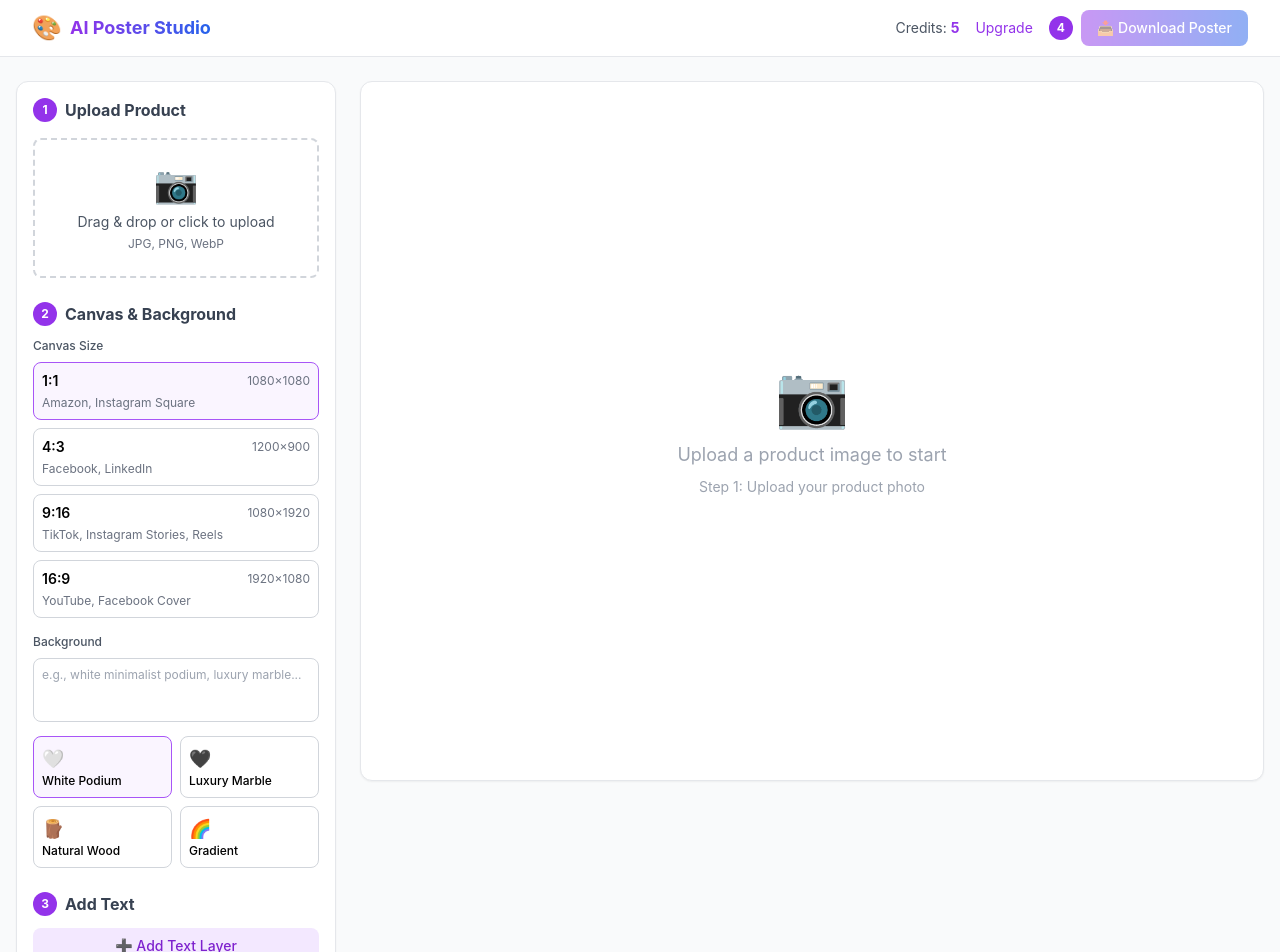
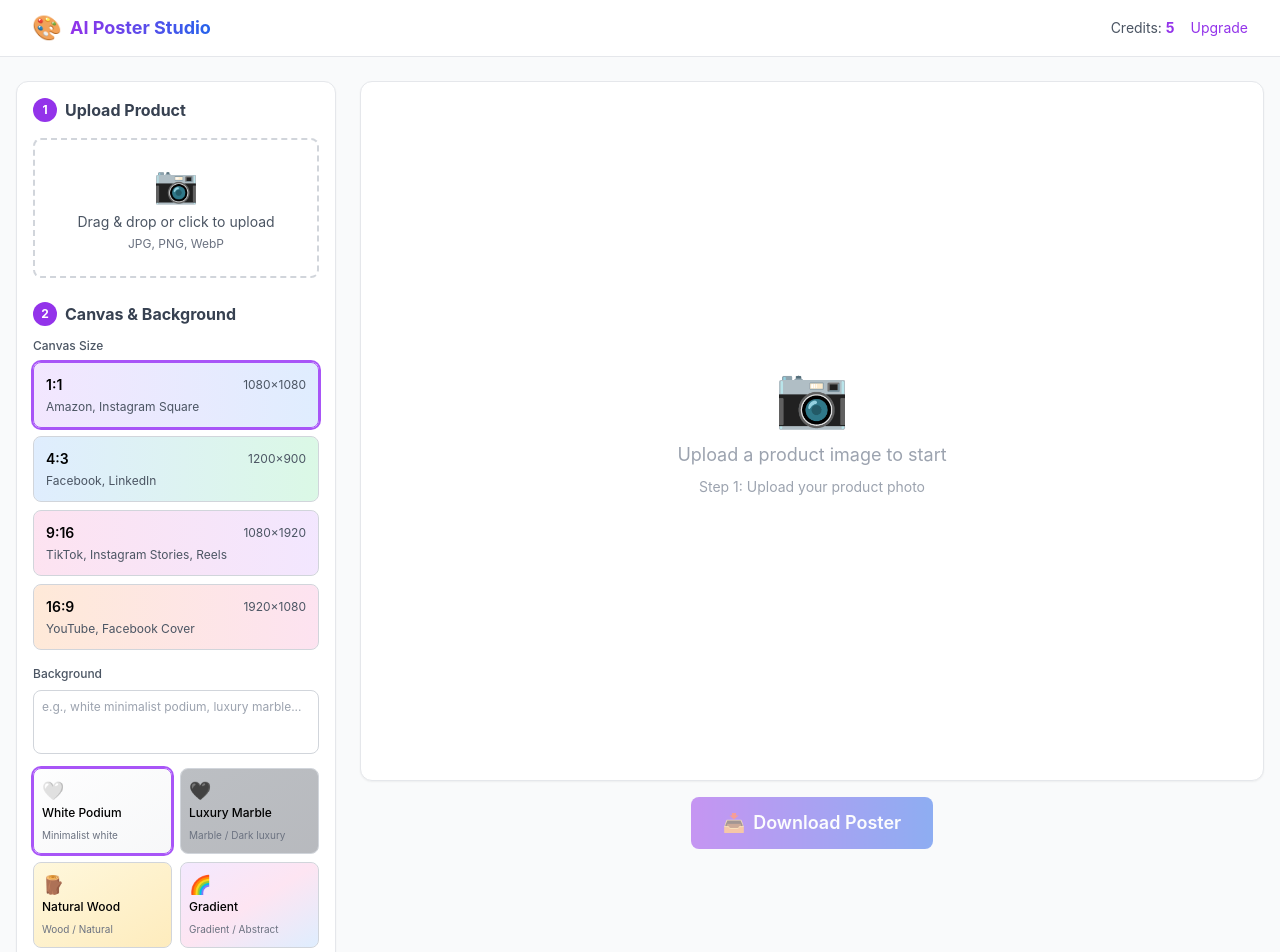
Before and after one commit to Linda260308/AI-E-commerce-Design-Studio, a Next.js app in the folder frontend/: page /editor in a window 1280 px wide. Shown: the top 952 px of the page. Built offline with nearby package versions, Linux system fonts and the light colour scheme.

Commit message:
feat: add Remove.bg API integration, product scale slider, beautified canvas & background buttons, move download below canvas

```diff
--- a/frontend/src/pages/editor.tsx
+++ b/frontend/src/pages/editor.tsx
@@ -26,24 +26,27 @@ export default function Editor() {
   } = usePosterStore();
 
   const [showTextTools, setShowTextTools] = useState(false);
-  const [activeStep, setActiveStep] = useState(1);
   const [backgroundType, setBackgroundType] = useState('White Podium');
+  const [productScale, setProductScale] = useState(100);
   const canvasRef = useRef<HTMLDivElement>(null);
+
+  // Remove.bg API Key
+  const REMOVE_BG_API_KEY = 'bh1QY29JdqoMv4JeWzeZa8Zm';
 
   // 画布尺寸配置
   const aspectRatios = [
-    { ratio: '1:1', platforms: 'Amazon, Instagram Square', width: 1080, height: 1080 },
-    { ratio: '4:3', platforms: 'Facebook, LinkedIn', width: 1200, height: 900 },
-    { ratio: '9:16', platforms: 'TikTok, Instagram Stories, Reels', width: 1080, height: 1920 },
-    { ratio: '16:9', platforms: 'YouTube, Facebook Cover', width: 1920, height: 1080 },
+    { ratio: '1:1', platforms: 'Amazon, Instagram Square', width: 1080, height: 1080, color: 'from-purple-400 to-blue-400' },
+    { ratio: '4:3', platforms: 'Facebook, LinkedIn', width: 1200, height: 900, color: 'from-blue-400 to-green-400' },
+    { ratio: '9:16', platforms: 'TikTok, Instagram Stories, Reels', width: 1080, height: 1920, color: 'from-pink-400 to-purple-400' },
+    { ratio: '16:9', platforms: 'YouTube, Facebook Cover', width: 1920, height: 1080, color: 'from-orange-400 to-pink-400' },
   ];
 
   // 背景类型配置
   const backgroundTypes = [
-    { name: 'White Podium', desc: 'Minimalist white background', preview: '🤍' },
-    { name: 'Luxury Marble', desc: 'Marble / Dark luxury background', preview: '🖤' },
-    { name: 'Natural Wood', desc: 'Wood / Natural background', preview: '🪵' },
-    { name: 'Gradient', desc: 'Gradient / Abstract background', preview: '🌈' },
+    { name: 'White Podium', desc: 'Minimalist white', preview: '🤍', color: 'from-gray-50 to-gray-200' },
+    { name: 'Luxury Marble', desc: 'Marble / Dark luxury', preview: '🖤', color: 'from-gray-800 to-gray-900' },
+    { name: 'Natural Wood', desc: 'Wood / Natural', preview: '🪵', color: 'from-amber-200 to-amber-400' },
+    { name: 'Gradient', desc: 'Gradient / Abstract', preview: '🌈', color: 'from-purple-300 via-pink-300 to-blue-300' },
   ];
 
   // 图片上传处理
@@ -66,15 +69,47 @@ export default function Editor() {
     maxFiles: 1,
   });
 
-  // Remove BG 抠图（模拟）
+  // Remove BG 抠图
   const handleRemoveBG = async () => {
     if (!productImage) return;
     setIsGenerating(true);
-    // TODO: 调用 Remove.bg API
-    setTimeout(() => {
+
+    try {
+      // 将 base64 转为 blob
+      const response = await fetch(productImage);
+      const blob = await response.blob();
+
+      // 调用 Remove.bg API
+      const formData = new FormData();
+      formData.append('image_file', blob, 'product.png');
+      formData.append('size', 'auto');
+
+      const apiResponse = await fetch('https://api.remove.bg/v1.0/removebg', {
+        method: 'POST',
+        headers: {
+          'X-Api-Key': REMOVE_BG_API_KEY,
+        },
+        body: formData,
+      });
+
+      if (apiResponse.ok) {
+        const resultBlob = await apiResponse.blob();
+        const reader = new FileReader();
+        reader.onload = (e) => {
+          setProductImage(e.target?.result as string);
+        };
+        reader.readAsDataURL(resultBlob);
+        alert('Background removed successfully!');
+      } else {
+        const error = await apiResponse.json();
+        alert(`Remove BG failed: ${error.errors?.[0]?.title || 'Unknown error'}`);
+      }
+    } catch (error) {
+      console.error('Remove BG error:', error);
+      alert('Remove BG failed. Please check your API key and try again.');
+    } finally {
       setIsGenerating(false);
-      alert('Remove BG feature requires API configuration');
-    }, 1500);
+    }
   };
 
   // 根据关键词匹配背景
@@ -144,6 +179,9 @@ export default function Editor() {
     'Courier New',
   ];
 
+  // 获取当前选中的画布尺寸
+  const selectedAspectRatio = aspectRatios.find(a => a.ratio === aspectRatio);
+
   return (
     <>
       <Head>
@@ -172,16 +210,6 @@ export default function Editor() {
                 >
                   Upgrade
                 </Link>
-                <div className="flex items-center space-x-2">
-                  <span className="w-6 h-6 bg-purple-600 text-white rounded-full flex items-center justify-center text-xs font-bold">4</span>
-                  <button
-                    onClick={handleDownload}
-                    disabled={!productImage}
-                    className="bg-gradient-to-r from-purple-600 to-blue-600 text-white px-4 py-2 rounded-lg hover:shadow-lg transition-all disabled:opacity-50 text-sm font-medium"
-                  >
-                    📥 Download Poster
-                  </button>
-                </div>
               </div>
             </div>
           </div>
@@ -216,9 +244,22 @@ export default function Editor() {
                 <button
                   onClick={handleRemoveBG}
                   disabled={isGenerating}
-                  className="w-full mt-3 bg-blue-100 text-blue-700 px-4 py-2 rounded-lg hover:bg-blue-200 transition-colors text-sm font-medium disabled:opacity-50"
+                  className="w-full mt-3 bg-blue-100 text-blue-700 px-4 py-2 rounded-lg hover:bg-blue-200 transition-colors text-sm font-medium disabled:opacity-50 flex items-center justify-center"
                 >
-                  ✂️ Remove BG
+                  {isGenerating ? (
+                    <>
+                      <svg className="animate-spin -ml-1 mr-2 h-4 w-4 text-blue-700" fill="none" viewBox="0 0 24 24">
+                        <circle className="opacity-25" cx="12" cy="12" r="10" stroke="currentColor" strokeWidth="4"></circle>
+                        <path className="opacity-75" fill="currentColor" d="M4 12a8 8 0 018-8V0C5.373 0 0 5.373 0 12h4zm2 5.291A7.962 7.962 0 014 12H0c0 3.042 1.135 5.824 3 7.938l3-2.647z"></path>
+                      </svg>
+                      Processing...
+                    </>
+                  ) : (
+                    <>
+                      <span>✂️</span>
+                      <span className="ml-1">Remove BG</span>
+                    </>
+                  )}
                 </button>
               )}
 
@@ -228,6 +269,28 @@ export default function Editor() {
                   <span className="w-6 h-6 bg-purple-600 text-white rounded-full flex items-center justify-center text-xs mr-2">2</span>
                   Canvas & Background
                 </h3>
+
+                {/* Product Scale */}
+                {productImage && (
+                  <div className="mb-4">
+                    <label className="block text-xs font-medium text-gray-600 mb-2">
+                      Product Size: {productScale}%
+                    </label>
+                    <input
+                      type="range"
+                      min="20"
+                      max="150"
+                      value={productScale}
+                      onChange={(e) => setProductScale(parseInt(e.target.value))}
+                      className="w-full h-2 bg-gray-200 rounded-lg appearance-none cursor-pointer accent-purple-600"
+                    />
+                    <div className="flex justify-between text-xs text-gray-500 mt-1">
+                      <span>20%</span>
+                      <span>100%</span>
+                      <span>150%</span>
+                    </div>
+                  </div>
+                )}
 
                 {/* Canvas Size */}
                 <div className="mb-4">
@@ -239,17 +302,18 @@ export default function Editor() {
                       <button
                         key={item.ratio}
                         onClick={() => setAspectRatio(item.ratio)}
-                        className={`w-full p-2 rounded-lg border text-left transition-colors ${
+                        className={`w-full p-3 rounded-lg border text-left transition-all relative overflow-hidden ${
                           aspectRatio === item.ratio
-                            ? 'bg-purple-50 border-purple-500'
-                            : 'bg-white border-gray-300 hover:border-purple-400'
+                            ? 'ring-2 ring-purple-500 border-purple-500'
+                            : 'border-gray-300 hover:border-purple-400'
                         }`}
                       >
-                        <div className="flex justify-between items-center">
+                        <div className={`absolute inset-0 bg-gradient-to-r ${item.color} opacity-20`}></div>
+                        <div className="relative flex justify-between items-center">
                           <span className="font-semibold text-sm">{item.ratio}</span>
-                          <span className="text-xs text-gray-500">{item.width}×{item.height}</span>
+                          <span className="text-xs text-gray-600">{item.width}×{item.height}</span>
                         </div>
-                        <div className="text-xs text-gray-500 mt-1">{item.platforms}</div>
+                        <div className="relative text-xs text-gray-600 mt-1">{item.platforms}</div>
                       </button>
                     ))}
                   </div>
@@ -271,14 +335,18 @@ export default function Editor() {
                       <button
                         key={bg.name}
                         onClick={() => setBackgroundType(bg.name)}
-                        className={`p-2 rounded-lg border text-left transition-colors ${
+                        className={`p-2 rounded-lg border text-left transition-all relative overflow-hidden ${
                           backgroundType === bg.name
-                            ? 'bg-purple-50 border-purple-500'
-                            : 'bg-white border-gray-300 hover:border-purple-400'
+                            ? 'ring-2 ring-purple-500 border-purple-500'
+                            : 'border-gray-300 hover:border-purple-400'
                         }`}
                       >
+                        <div className={`absolute inset-0 bg-gradient-to-br ${bg.color} opacity-30`}></div>
+                        <div className="relative">
                           <span className="text-lg block">{bg.preview}</span>
                           <span className="text-xs font-medium block truncate">{bg.name}</span>
+                          <span className="text-[10px] text-gray-500 truncate">{bg.desc}</span>
+                        </div>
                       </button>
                     ))}
                   </div>
@@ -332,11 +400,12 @@ export default function Editor() {
             </aside>
 
             {/* 中间画布区域 */}
+            <div className="flex-1 flex flex-col">
               <div
                 ref={canvasRef}
                 className="flex-1 bg-white rounded-xl shadow-sm border p-6 min-h-[600px] flex items-center justify-center relative overflow-hidden"
                 style={{
-                aspectRatio: aspectRatio.replace(':', '/'),
+                  aspectRatio: aspectRatio?.replace(':', '/') || '1',
                   maxHeight: '700px',
                 }}
               >
@@ -351,7 +420,11 @@ export default function Editor() {
                     <img
                       src={productImage}
                       alt="Product"
-                    className="w-full h-full object-contain"
+                      className="absolute inset-0 w-full h-full object-contain"
+                      style={{
+                        transform: `scale(${productScale / 100})`,
+                        transformOrigin: 'center center',
+                      }}
                     />
 
                     {/* 文字图层 */}
@@ -389,6 +462,31 @@ export default function Editor() {
                     ))}
                   </div>
                 )}
+              </div>
+
+              {/* Step 4: Download Button - 图片正下方 */}
+              <div className="mt-4 flex justify-center">
+                <button
+                  onClick={handleDownload}
+                  disabled={!productImage || isGenerating}
+                  className="bg-gradient-to-r from-purple-600 to-blue-600 text-white px-8 py-3 rounded-lg hover:shadow-lg transition-all disabled:opacity-50 text-lg font-semibold flex items-center space-x-2"
+                >
+                  {isGenerating ? (
+                    <>
+                      <svg className="animate-spin h-5 w-5 text-white" fill="none" viewBox="0 0 24 24">
+                        <circle className="opacity-25" cx="12" cy="12" r="10" stroke="currentColor" strokeWidth="4"></circle>
+                        <path className="opacity-75" fill="currentColor" d="M4 12a8 8 0 018-8V0C5.373 0 0 5.373 0 12h4zm2 5.291A7.962 7.962 0 014 12H0c0 3.042 1.135 5.824 3 7.938l3-2.647z"></path>
+                      </svg>
+                      <span>Generating...</span>
+                    </>
+                  ) : (
+                    <>
+                      <span>📥</span>
+                      <span>Download Poster</span>
+                    </>
+                  )}
+                </button>
+              </div>
             </div>
 
             {/* 右侧文字属性面板 */}
@@ -513,30 +611,6 @@ export default function Editor() {
                     </div>
                   </div>
 
-                  <div>
-                    <label className="block text-xs text-gray-600 mb-1">Position</label>
-                    <div className="grid grid-cols-2 gap-2">
-                      <div>
-                        <span className="text-xs text-gray-500">X</span>
-                        <input
-                          type="number"
-                          value={textLayers.find(l => l.id === selectedLayerId)?.x || 0}
-                          onChange={(e) => updateTextLayer(selectedLayerId, { x: parseInt(e.target.value) })}
-                          className="w-full border border-gray-300 rounded px-2 py-1 text-sm"
-                        />
-                      </div>
-                      <div>
-                        <span className="text-xs text-gray-500">Y</span>
-                        <input
-                          type="number"
-                          value={textLayers.find(l => l.id === selectedLayerId)?.y || 0}
-                          onChange={(e) => updateTextLayer(selectedLayerId, { y: parseInt(e.target.value) })}
-                          className="w-full border border-gray-300 rounded px-2 py-1 text-sm"
-                        />
-                      </div>
-                    </div>
-                  </div>
-
                   <button
                     onClick={() => removeTextLayer(selectedLayerId)}
                     className="w-full bg-red-100 text-red-700 px-4 py-2 rounded-lg hover:bg-red-200 transition-colors text-sm font-medium"
```
Lines whose indentation alone changed are shown as unchanged.
